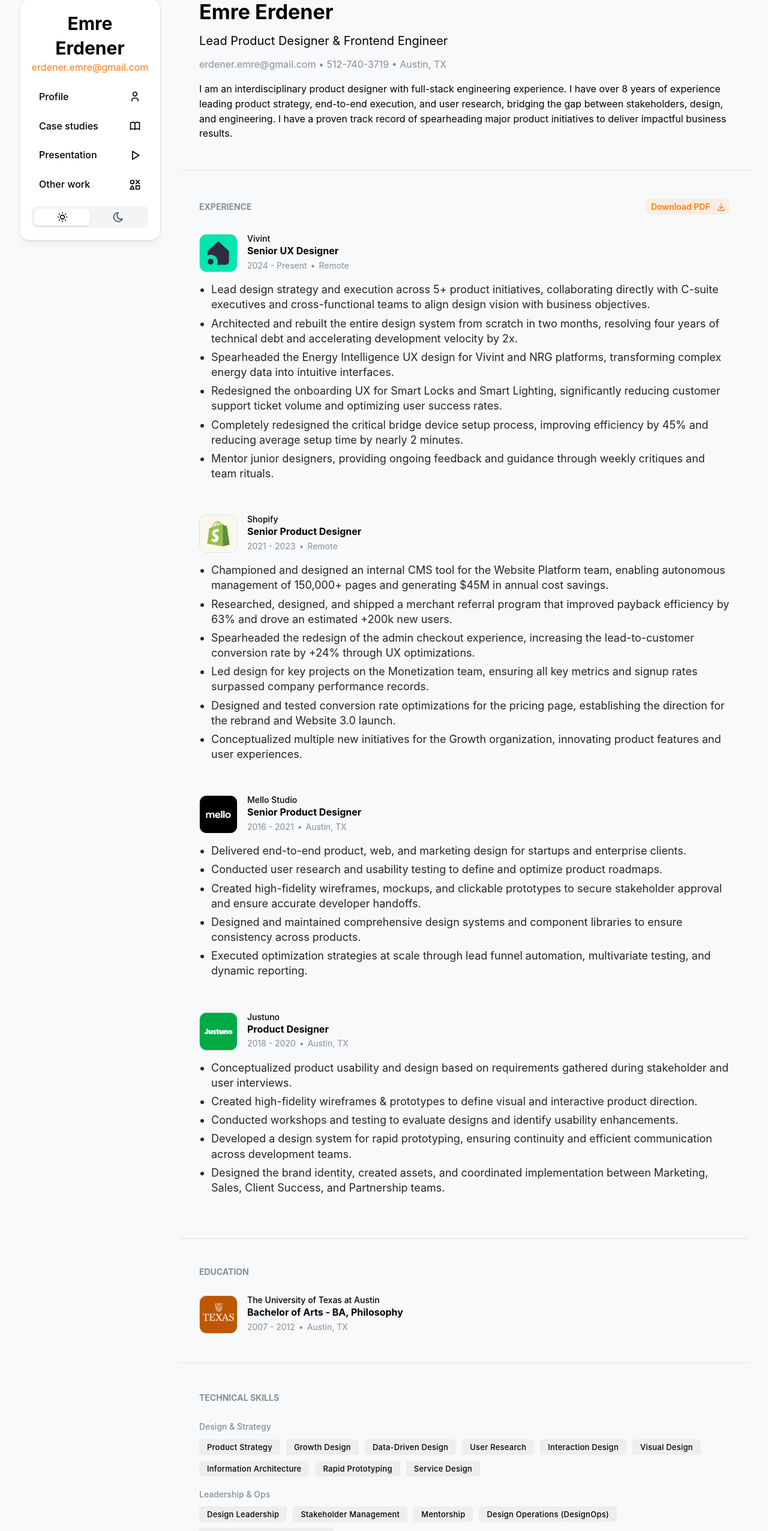
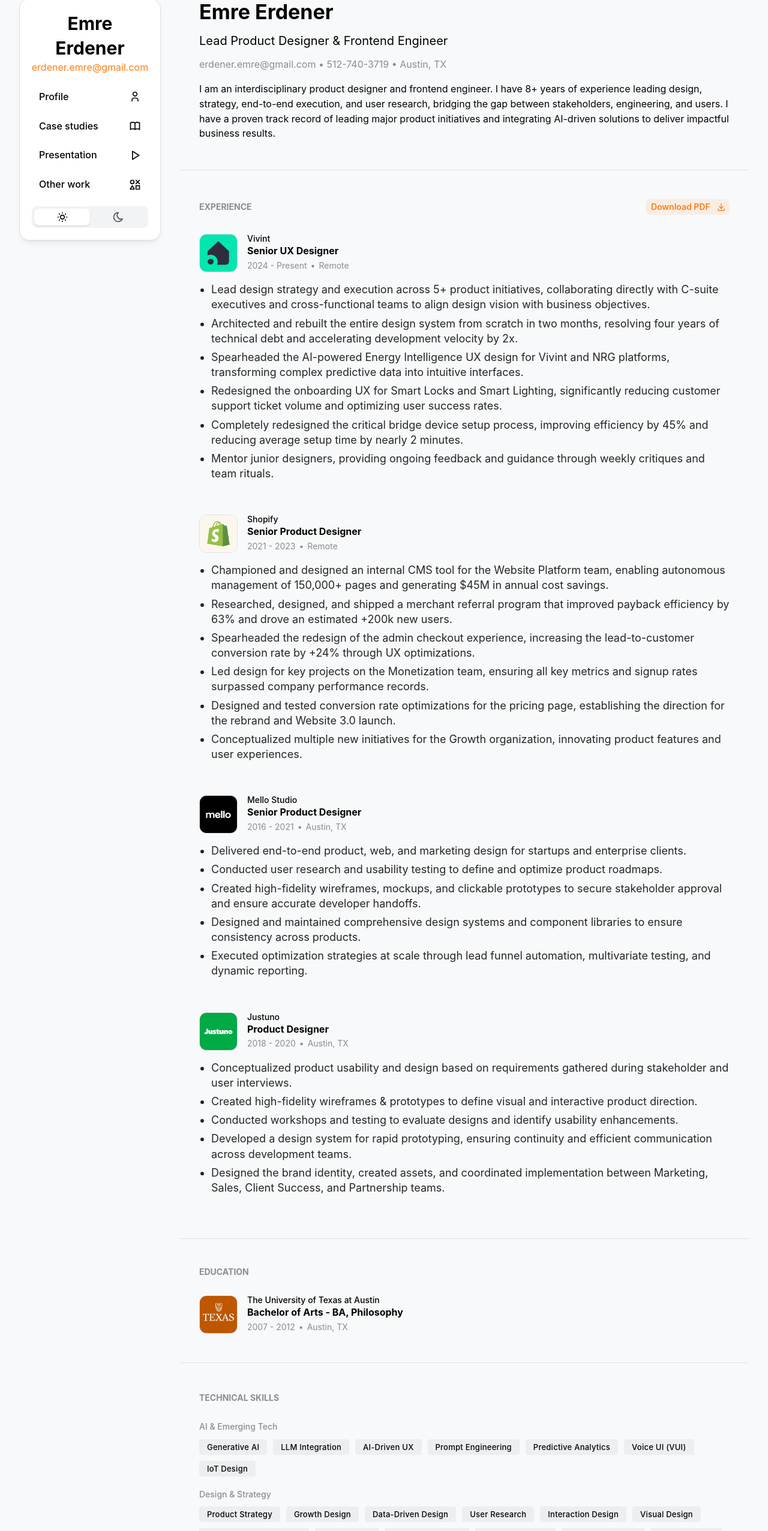
Before and after one commit to emreerdener/portfolio, a Next.js app: page /resume in a window 1280 px wide. Shown: the part 34-2587 px from the top of the page at 60% size. Built offline with nearby package versions, Linux system fonts and the light colour scheme.

Commit message:
Experience and resume updates

```diff
--- a/src/app/resume/page.tsx
+++ b/src/app/resume/page.tsx
@@ -18,11 +18,11 @@
 
         <Stack px="xl" pb="xl">
           <Text>
-            I am an interdisciplinary product designer with full-stack engineering experience. I
-            have over 8 years of experience leading product strategy, end-to-end execution, and user
-            research, bridging the gap between stakeholders, design, and engineering. I have a
-            proven track record of spearheading major product initiatives to deliver impactful
-            business results.
+            I am an interdisciplinary product designer and frontend engineer. I have 8+ years of
+            experience leading design, strategy, end-to-end execution, and user research, bridging
+            the gap between stakeholders, engineering, and users. I have a proven track record of
+            leading major product initiatives and integrating AI-driven solutions to deliver
+            impactful business results.
           </Text>
         </Stack>
 
--- a/src/components/content/about/components/AboutMe.tsx
+++ b/src/components/content/about/components/AboutMe.tsx
@@ -42,9 +42,9 @@
           Hello, I'm Emre
         </Title>
         <Text c="dimmed" fz={bodySize}>
-          I am an interdisciplinary product designer with frontend engineering experience. I have 8+
-          years of experience leading product strategy, end-to-end execution, and user research,
-          bridging the gap between stakeholders, design, and engineering.
+          I am an interdisciplinary product designer and frontend engineer. I have 8+ years of
+          experience leading design, strategy, end-to-end execution, and user research, bridging the
+          gap between stakeholders, engineering, and users.
         </Text>
       </Stack>
 
--- a/src/components/content/experience/components/TechnicalSkills.tsx
+++ b/src/components/content/experience/components/TechnicalSkills.tsx
@@ -2,6 +2,18 @@
 
 export default function TechnicalSkills() {
   const TECHNICAL_SKILLS = [
+    {
+      category: 'AI & Emerging Tech',
+      skills: [
+        'Generative AI',
+        'LLM Integration',
+        'AI-Driven UX',
+        'Prompt Engineering',
+        'Predictive Analytics',
+        'Voice UI (VUI)',
+        'IoT Design',
+      ],
+    },
     {
       category: 'Design & Strategy',
       skills: [
@@ -12,7 +24,11 @@
         'Interaction Design',
         'Visual Design',
         'Information Architecture',
+        'Wireframing',
         'Rapid Prototyping',
+        'Usability Testing',
+        'Journey Mapping',
+        'Motion Design',
         'Service Design',
       ],
     },
@@ -29,29 +45,39 @@
     {
       category: 'Engineering',
       skills: [
-        'React / Next.js',
+        'Full-Stack Development',
+        'React',
+        'Next.js',
         'TypeScript',
         'Node.js',
-        'Jest / Testing Library',
+        'JavaScript (ES6+)',
+        'Jest',
+        'React Testing Library',
         'Storybook',
-        'Git / CI/CD',
+        'Git/GitHub',
+        'CI/CD Workflows',
         'HTML5 / CSS3',
-        'IoT / Hardware Integration',
       ],
     },
     {
       category: 'Design Systems',
       skills: [
         'System Architecture',
+        'Atomic Design',
         'Token Architecture',
         'Component Library Management',
-        'Accessibility (WCAG 2.1)',
+        'Accessibility Standards (WCAG)',
         'Documentation',
       ],
     },
     {
       category: 'Tools',
-      skills: ['Figma', 'Sketch', 'Adobe Creative Suite', 'Amplitude/Mixpanel'],
+      skills: [
+        'Figma',
+        'Sketch',
+        'Adobe Creative Suite (XD, Photoshop, Illustrator, AfterEffects)',
+        'Amplitude/Mixpanel',
+      ],
     },
   ];
 
--- a/src/components/content/experience/data/jobs.ts
+++ b/src/components/content/experience/data/jobs.ts
@@ -17,7 +17,7 @@
     bullets: [
       'Lead design strategy and execution across 5+ product initiatives, collaborating directly with C-suite executives and cross-functional teams to align design vision with business objectives.',
       'Architected and rebuilt the entire design system from scratch in two months, resolving four years of technical debt and accelerating development velocity by 2x.',
-      'Spearheaded the Energy Intelligence UX design for Vivint and NRG platforms, transforming complex energy data into intuitive interfaces.',
+      'Spearheaded the AI-powered Energy Intelligence UX design for Vivint and NRG platforms, transforming complex predictive data into intuitive interfaces.',
       'Redesigned the onboarding UX for Smart Locks and Smart Lighting, significantly reducing customer support ticket volume and optimizing user success rates.',
       'Completely redesigned the critical bridge device setup process, improving efficiency by 45% and reducing average setup time by nearly 2 minutes.',
       'Mentor junior designers, providing ongoing feedback and guidance through weekly critiques and team rituals.',
```
Also changed, not shown: 1 other file (tests, documents, lock files or other folders).
